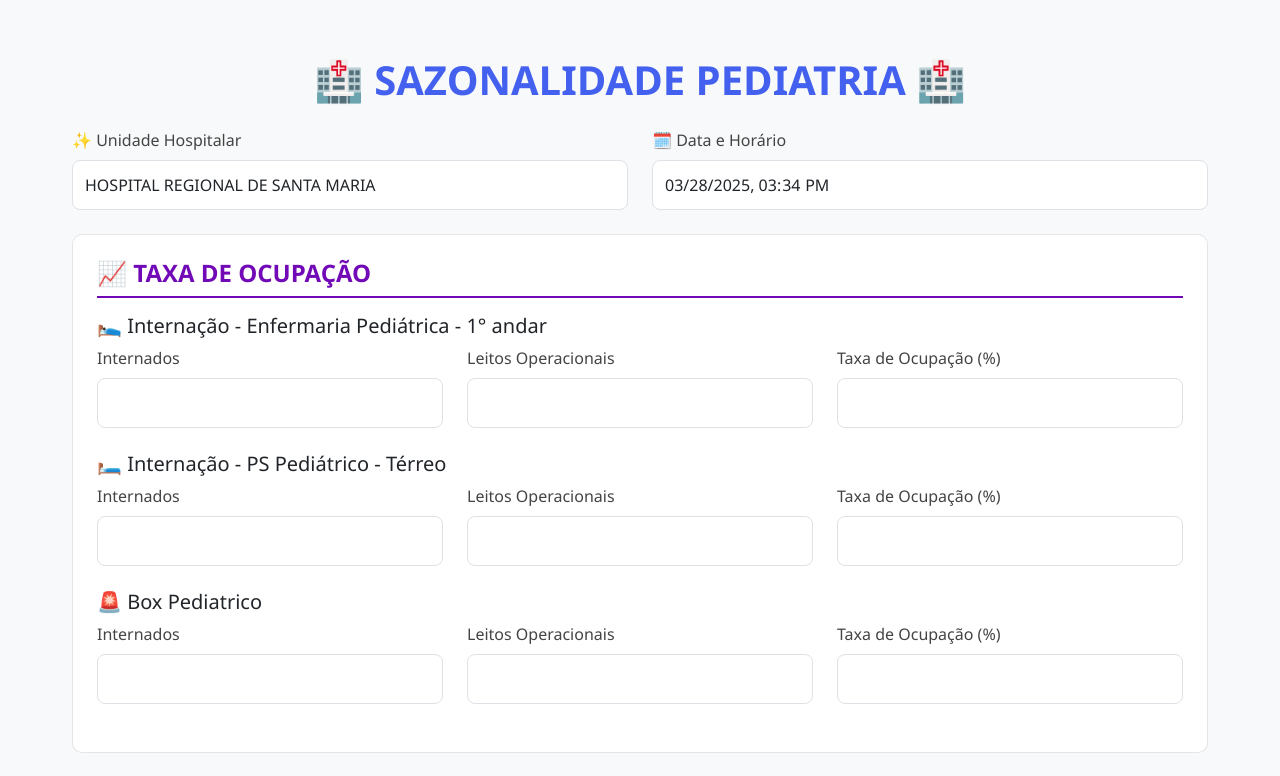
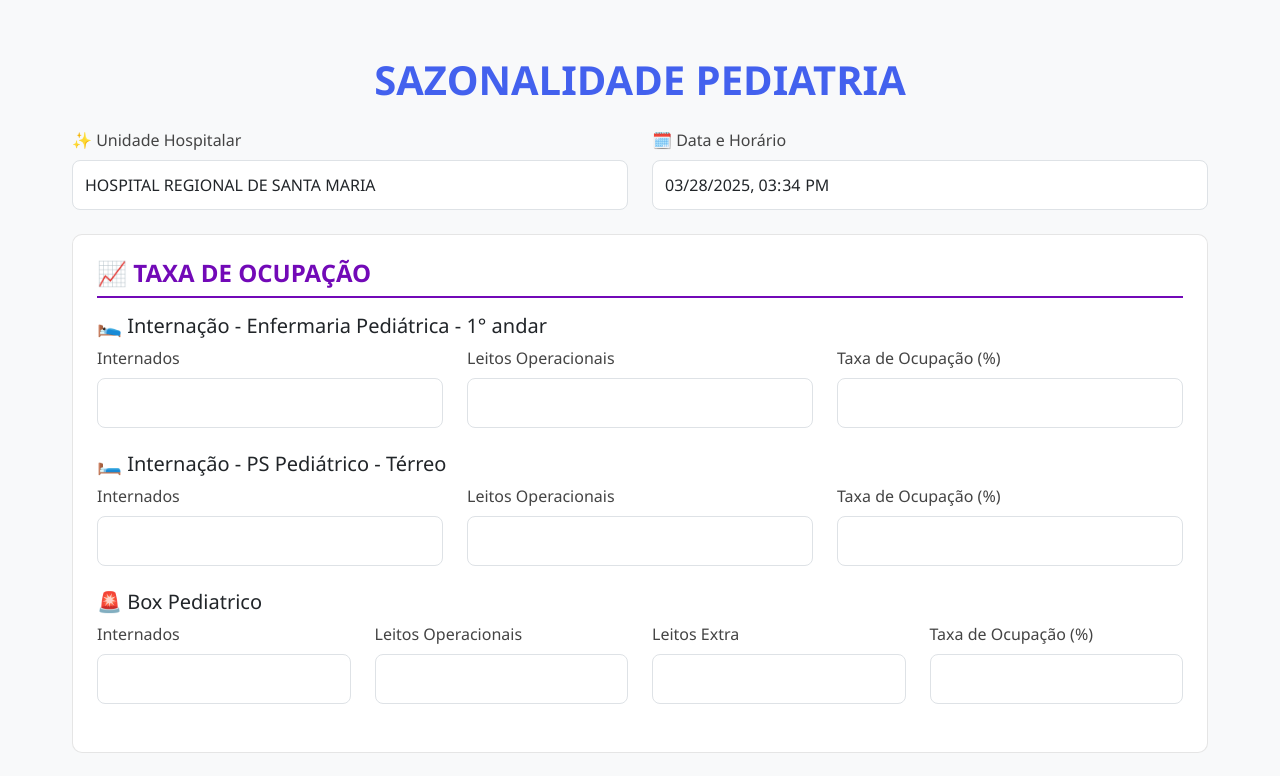
Before and after one commit to hericson01/formulario_sazonalidade, a plain HTML site: page sazonalidade-ped/index.html in a window 1280 px wide. Shown: the top 776 px of the page. Drawn offline with nearby package versions, Linux system fonts and the light colour scheme.

Commit message:
adicionado leitos extra

```diff
--- a/sazonalidade-ped/index.html
+++ b/sazonalidade-ped/index.html
@@ -9,7 +9,7 @@
 </head>
 <body>
     <div class="container mt-4">
-        <h1 class="text-center mb-4">🏥 SAZONALIDADE PEDIATRIA 🏥</h1>
+        <h1 class="text-center mb-4">SAZONALIDADE PEDIATRIA</h1>
 
         <form id="sazonalidadeForm" class="needs-validation" novalidate>
             <!-- Unidade e Data -->
@@ -62,15 +62,19 @@
 
                 <div class="row mb-4">
                     <h5>🚨 Box Pediatrico</h5>
-                    <div class="col-md-4">
+                    <div class="col-md-3">
                         <label class="form-label">Internados</label>
                         <input type="number" class="form-control" id="box-pacientes" required>
                     </div>
-                    <div class="col-md-4">
+                    <div class="col-md-3">
                         <label class="form-label">Leitos Operacionais</label>
                         <input type="number" class="form-control" id="box-leitos" required>
                     </div>
-                    <div class="col-md-4">
+                    <div class="col-md-3">
+                        <label class="form-label">Leitos Extra</label>
+                        <input type="number" class="form-control" id="box-extra" required>
+                    </div>
+                    <div class="col-md-3">
                         <label class="form-label">Taxa de Ocupação (%)</label>
                         <input type="number" class="form-control" id="box-taxa" readonly>
                     </div>
--- a/sazonalidade-ped/script.js
+++ b/sazonalidade-ped/script.js
@@ -92,6 +92,7 @@ document.getElementById('sazonalidadeForm').addEventListener('submit', function(
     const internacaoTaxa = document.getElementById('internacao-taxa').value || '00';
     const boxPacientes = document.getElementById('box-pacientes').value || '00';
     const boxLeitos = document.getElementById('box-leitos').value || '00';
+    const boxExtra = document.getElementById('box-extra').value || '00';
     const boxTaxa = document.getElementById('box-taxa').value || '00';
     const vermelho = document.getElementById('vermelho').value || '00';
     const laranja = document.getElementById('laranja').value || '00';
@@ -127,6 +128,7 @@ document.getElementById('sazonalidadeForm').addEventListener('submit', function(
     mensagem += `🚨Box Pediátrico\n`;
     mensagem += `\tInternados: ${boxPacientes}\n`;
     mensagem += `\tLeitos Operacionais: ${boxLeitos}\n`;
+    mensagem += `\tLeitos Extra: ${boxExtra}\n`;
     mensagem += `\tTaxa de Ocupação: ${boxTaxa}%\n\n`;
 
     mensagem += `🏪ESPERA ATENDIMENTO - PRONTO SOCORRO INFANTIL\n`;
@@ -234,6 +236,7 @@ document.getElementById('generatePDF').addEventListener('click', function() {
     yPos = addText("Box Pediátrico:", margin, yPos);
     yPos = addText(`Internados: ${document.getElementById('box-pacientes').value}`, margin + 10, yPos);
     yPos = addText(`Leitos Operacionais: ${document.getElementById('box-leitos').value}`, margin + 10, yPos);
+    yPos = addText(`Leitos Extra: ${document.getElementById('box-extra').value}`, margin + 10, yPos);
     yPos = addText(`Taxa de Ocupação: ${document.getElementById('box-taxa').value}%`, margin + 10, yPos);
 
     // Espera Atendimento
```
